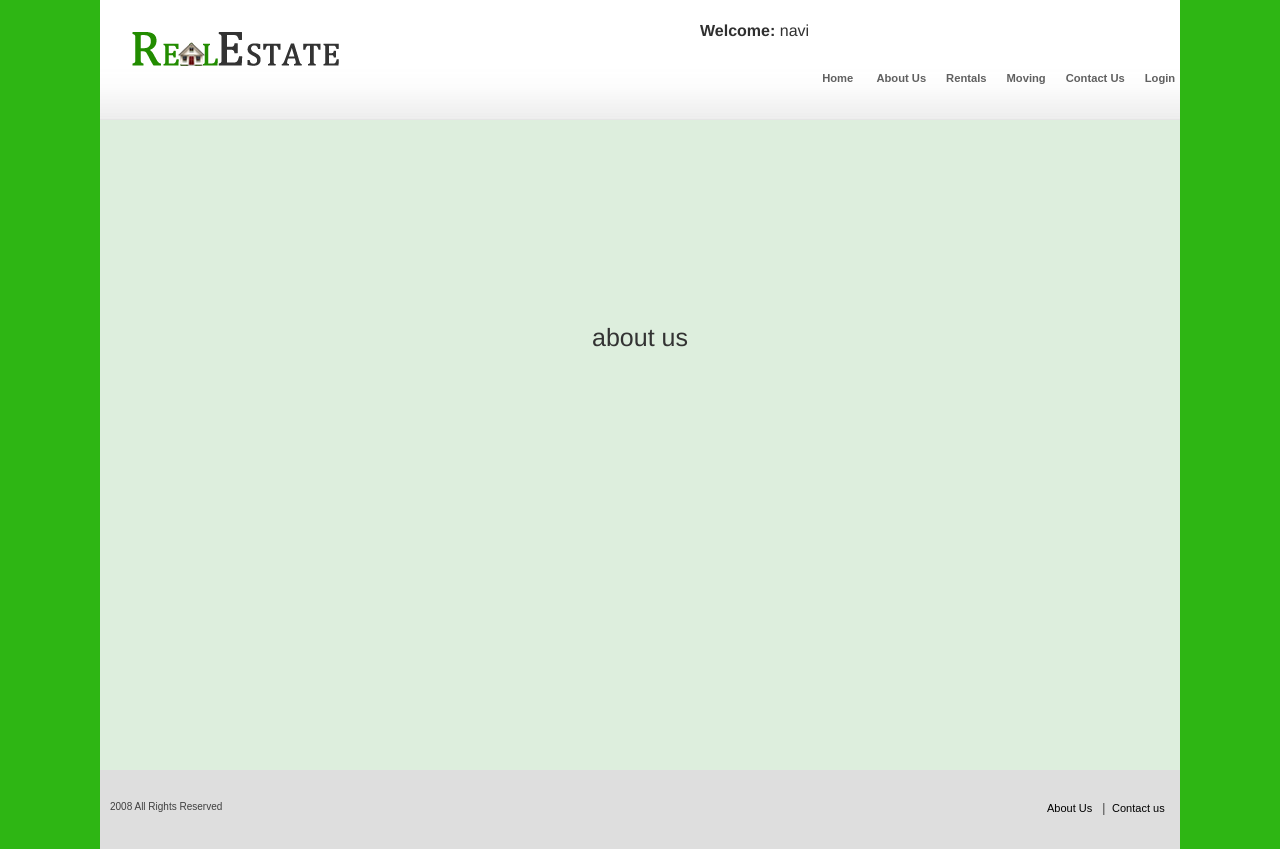
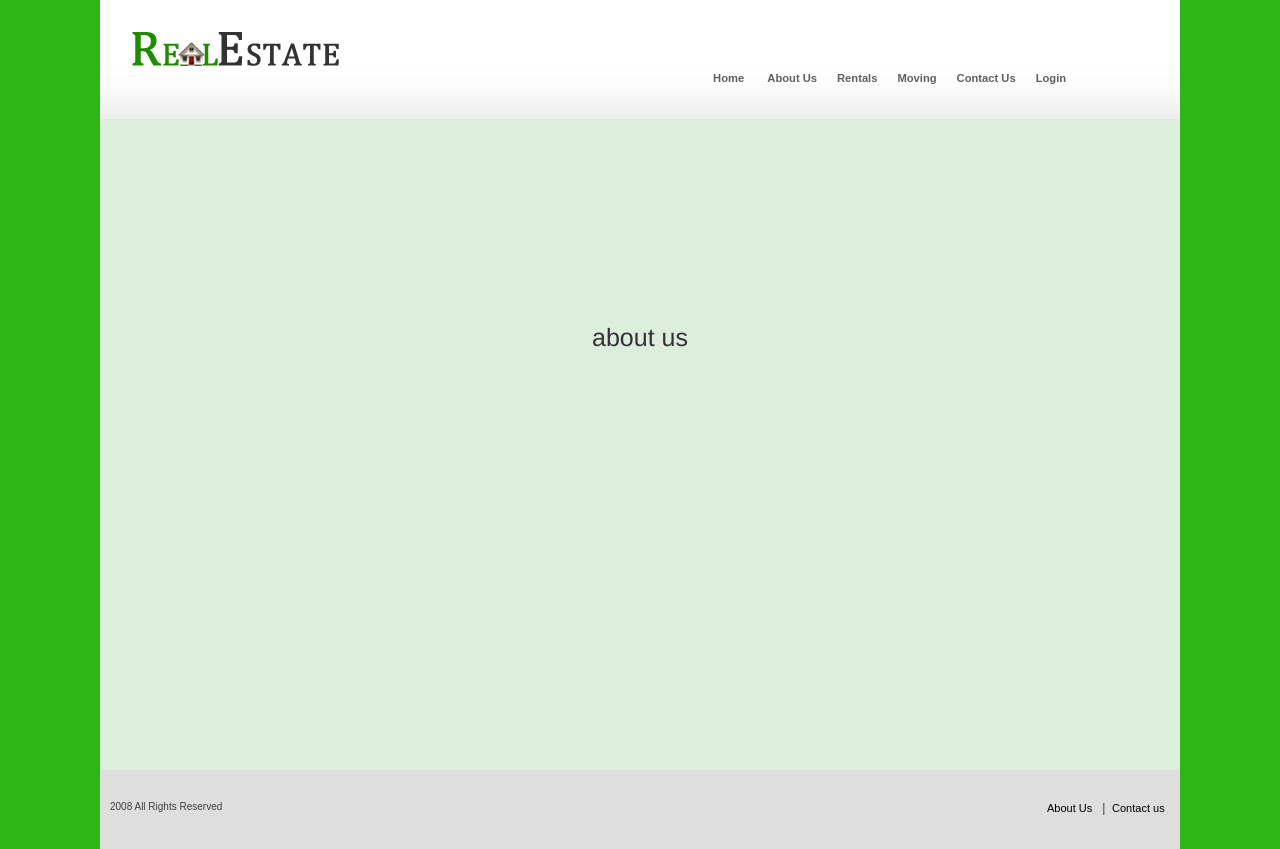
Before and after one commit to neobytes/realestate, a Django app: page /about in a window 1280 px wide; the page is wider, and only the part inside the window is pictured. Run offline with Django 3.2, Linux system fonts and the light colour scheme; some libraries are stand-ins or nearby versions.

Commit message:
updated base template

```diff
--- a/realestate/templates/base.html
+++ b/realestate/templates/base.html
@@ -17,7 +17,9 @@
                     <div id="container">
                         <div id="mainmenu">
                             <ul>
-                                <li><b>Welcome:</b> navi</li>
+                                {% if request and not request.user.is_anonymous %}
+                                <li><b>Welcome:</b> {{ request.user }}</li>
+                                {% endif %}
                                 <li><a class="a" href='/' >&nbsp;Home&nbsp;</a></li>
                                 <li><a  class="a" href='/about/'>About Us</a></li>
                                 <li><a  class="a" href='/rental/'>Rentals</a></li>
```
